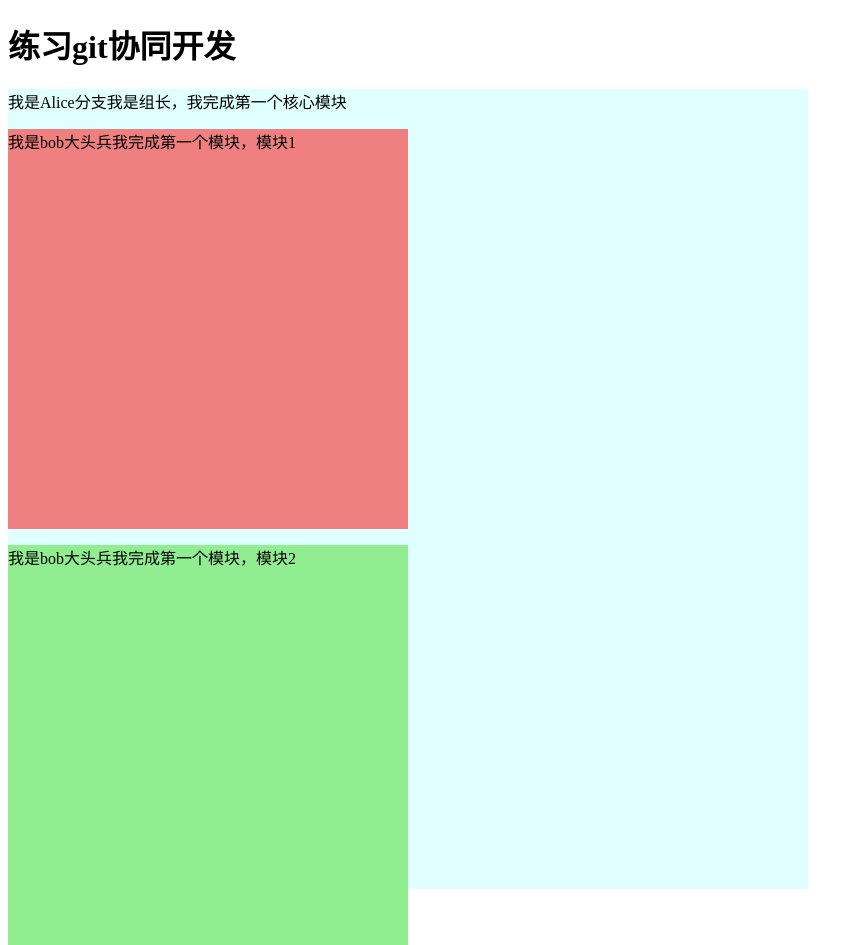
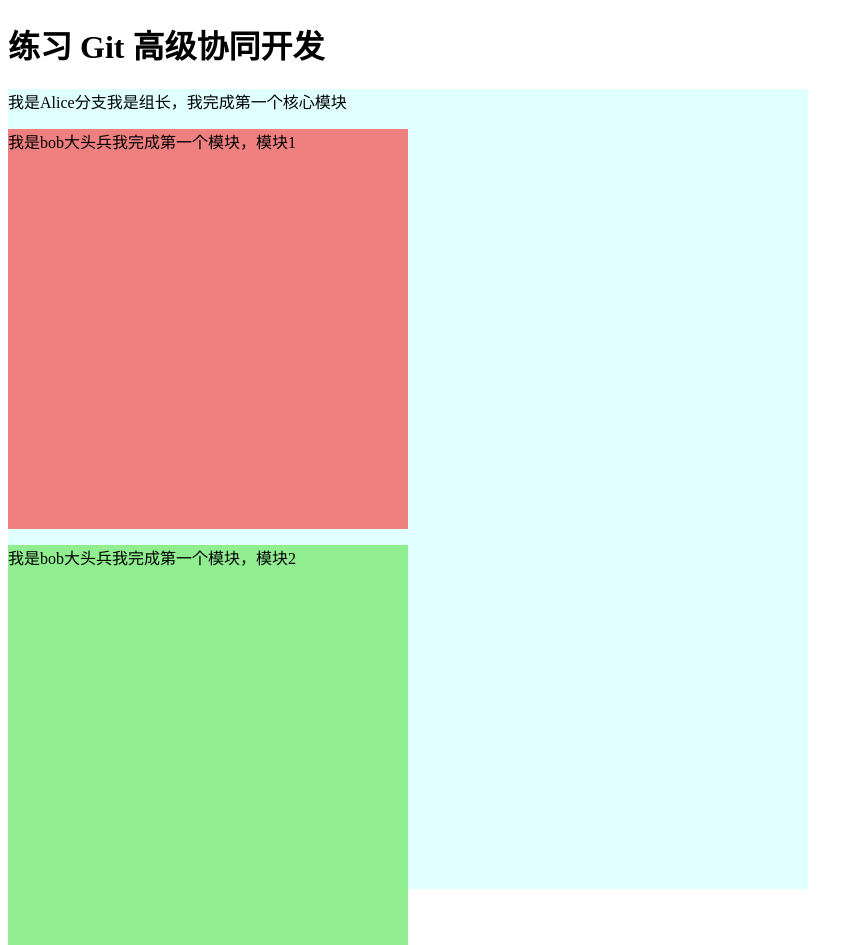
Before and after one commit to okay2333/testgit, a plain HTML site: page index.html in a window 1280 px wide. Shown: the whole page, without its empty margins (0-863 px from the left). Drawn offline with Linux system fonts and the light colour scheme.

Commit message:
制作冲突

```diff
--- a/index.html
+++ b/index.html
@@ -6,7 +6,7 @@
     <title>Document</title>
   </head>
   <body>
-    <h1>练习git协同开发</h1>
+    <h1>练习 Git 高级协同开发</h1>
     <div style="width: 800px; height: 800px; background-color: lightcyan">
       <p>我是Alice分支我是组长，我完成第一个核心模块</p>
       <div style="width: 400px; height: 400px; background-color: lightcoral">
```
